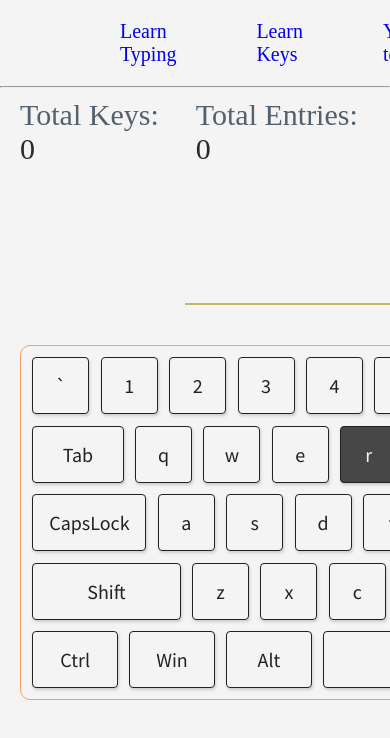
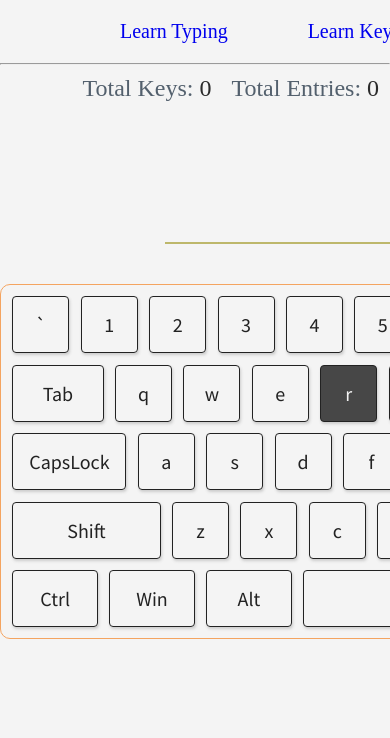
Before and after one commit to UnnamedXAer/keyboard-keys, a SvelteKit app: page /learn-keys in a window 390 px wide. Shown: the top 738 px of the page. Built offline with nearby package versions, Linux system fonts and the light colour scheme.

Commit message:
set min/max with for all of the pages

```diff
--- a/src/app.html
+++ b/src/app.html
@@ -33,6 +33,8 @@
                 */
 
       :root {
+        --max-width: 1600px;
+
         --background-color: #f4f4f4;
         --color: #222222;
 
--- a/src/components/CurrentStats.svelte
+++ b/src/components/CurrentStats.svelte
@@ -20,4 +20,10 @@
     gap: 1rem;
     font-size: 1.5rem;
   }
+
+  @media (max-width: 1200px) {
+    section {
+      font-size: 1.2rem;
+    }
+  }
 </style>
--- a/src/components/Navbar.svelte
+++ b/src/components/Navbar.svelte
@@ -10,6 +10,9 @@
 
 <style>
   menu {
+    margin: 0 auto;
+    max-width: var(--max-width);
+    min-width: var(--keyboard-width);
     display: flex;
     align-items: stretch;
     list-style-type: none;
--- a/src/routes/+page.svelte
+++ b/src/routes/+page.svelte
@@ -277,8 +277,10 @@
 
 <style>
   main {
-    max-width: 1600px;
+    max-width: var(--max-width);
     min-width: var(--keyboard-width);
+    margin-left: auto;
+    margin-right: auto;
   }
   #controls {
     display: flex;
--- a/src/routes/learn-keys/+page.svelte
+++ b/src/routes/learn-keys/+page.svelte
@@ -161,8 +161,10 @@
 
 <style>
   main {
-    max-width: 1600px;
+    max-width: var(--max-width);
     min-width: var(--keyboard-width);
+    margin-left: auto;
+    margin-right: auto;
   }
   #controls {
     display: flex;
--- a/src/routes/settings/+page.svelte
+++ b/src/routes/settings/+page.svelte
@@ -55,8 +55,10 @@
 
 <style>
   main {
-    max-width: 1600px;
+    max-width: var(--max-width);
     min-width: var(--keyboard-width);
+    margin-left: auto;
+    margin-right: auto;
   }
   #controls {
     display: flex;
--- a/src/routes/user-text/+page.svelte
+++ b/src/routes/user-text/+page.svelte
@@ -134,8 +134,10 @@
 
 <style>
   main {
-    max-width: 1600px;
+    max-width: var(--max-width);
     min-width: var(--keyboard-width);
+    margin-left: auto;
+    margin-right: auto;
   }
   #controls {
     display: flex;
```
Lines whose indentation alone changed are shown as unchanged.
